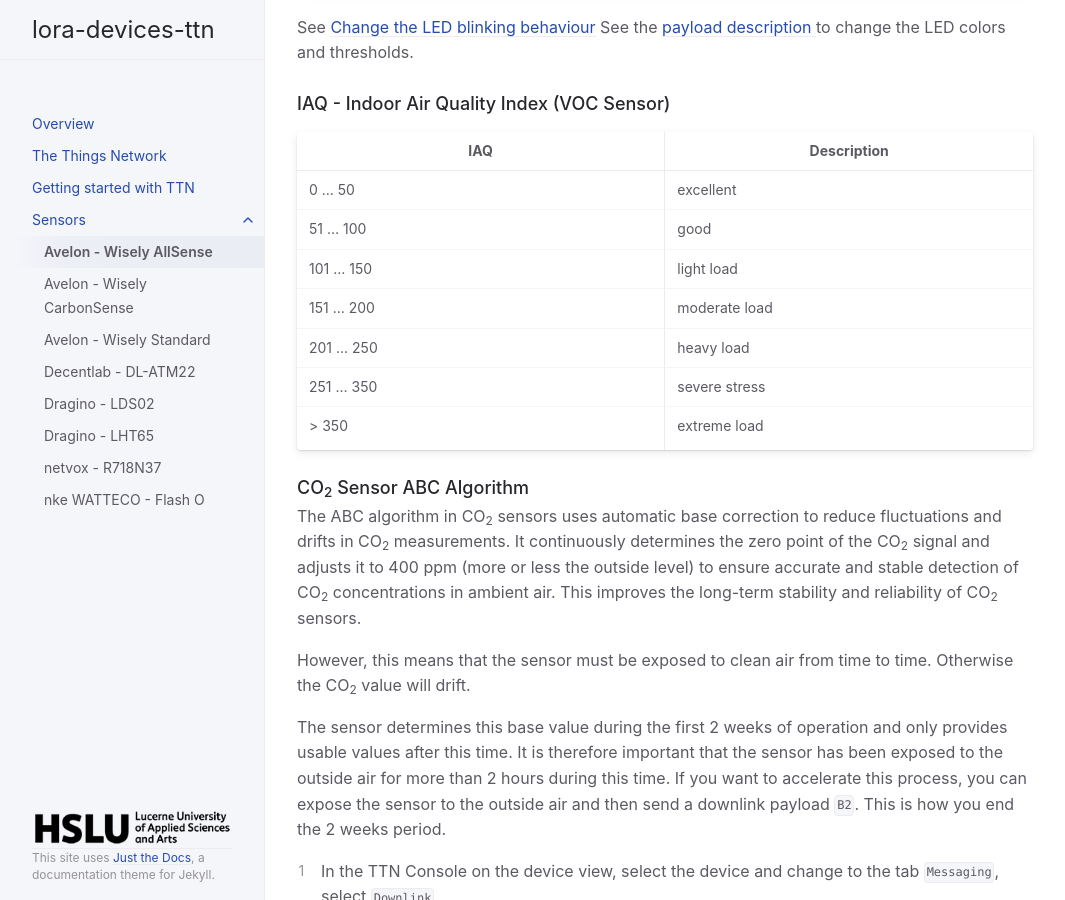
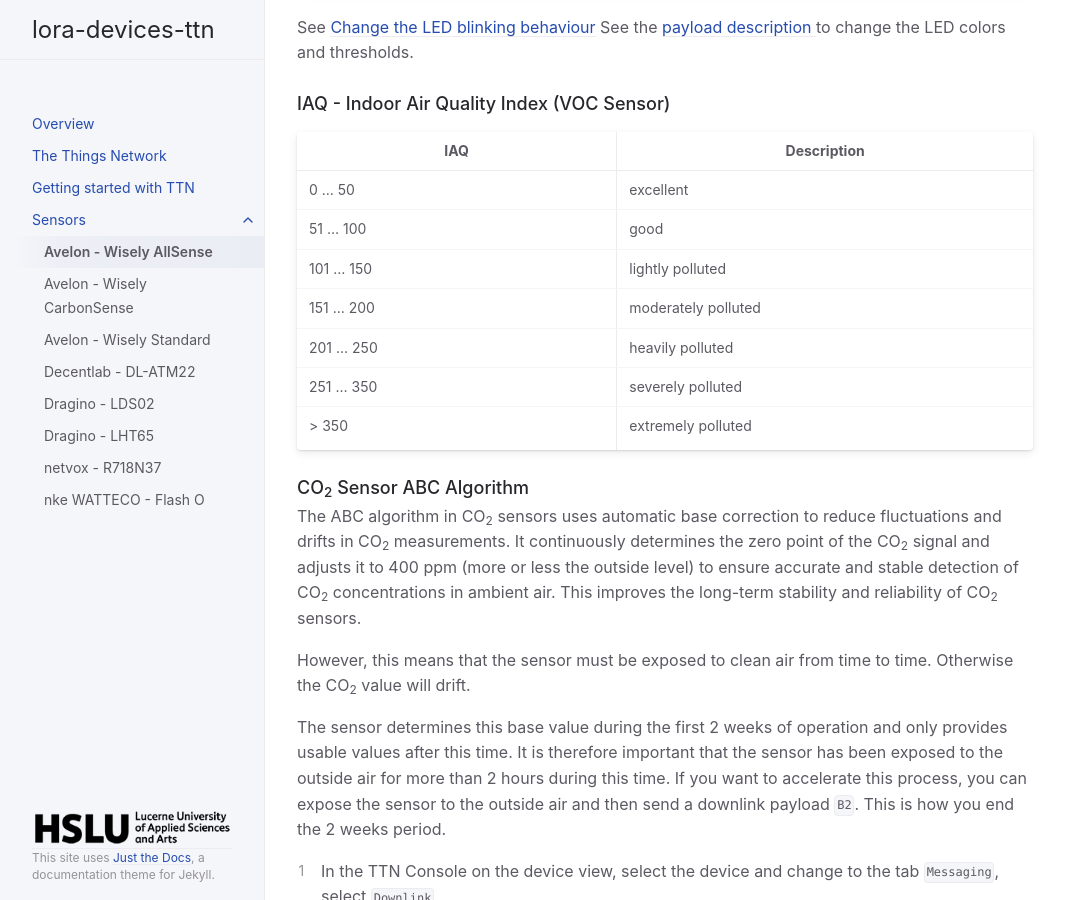
Before and after one commit to hslu-ige-laes/lora-devices-ttn, a Jekyll site: the page built from docs/sensors/avelon-wisely-allsense.md, in a window 1280 px wide and 900 px high, scrolled down 3336 px. Shown: the whole window, without its empty margins (107-1172 px from the left). Built offline with Jekyll 4.4.1, drawn with Linux system fonts in a browser that asks for light colours.

Commit message:
Update avelon-wisely-allsense.md

```diff
--- a/docs/sensors/avelon-wisely-allsense.md
+++ b/docs/sensors/avelon-wisely-allsense.md
@@ -106,11 +106,11 @@ See the [payload description ](https://github.com/hslu-ige-laes/lora-devices-ttn
 |-----------|--------------------------|
 | 0 ... 50 | excellent |
 | 51 ... 100 | good |
-| 101 ... 150 | light load |
-| 151 ... 200 | moderate load |
-| 201 ... 250 | heavy load |
-| 251 ... 350 | severe stress |
-| > 350 | extreme load |
+| 101 ... 150 | lightly polluted |
+| 151 ... 200 | moderately polluted |
+| 201 ... 250 | heavily polluted |
+| 251 ... 350 | severely polluted |
+| > 350 | extremely polluted |
 
 ### CO<sub>2</sub> Sensor ABC Algorithm
 The ABC algorithm in CO<sub>2</sub> sensors uses automatic base correction to reduce fluctuations and drifts in CO<sub>2</sub> measurements.
```
